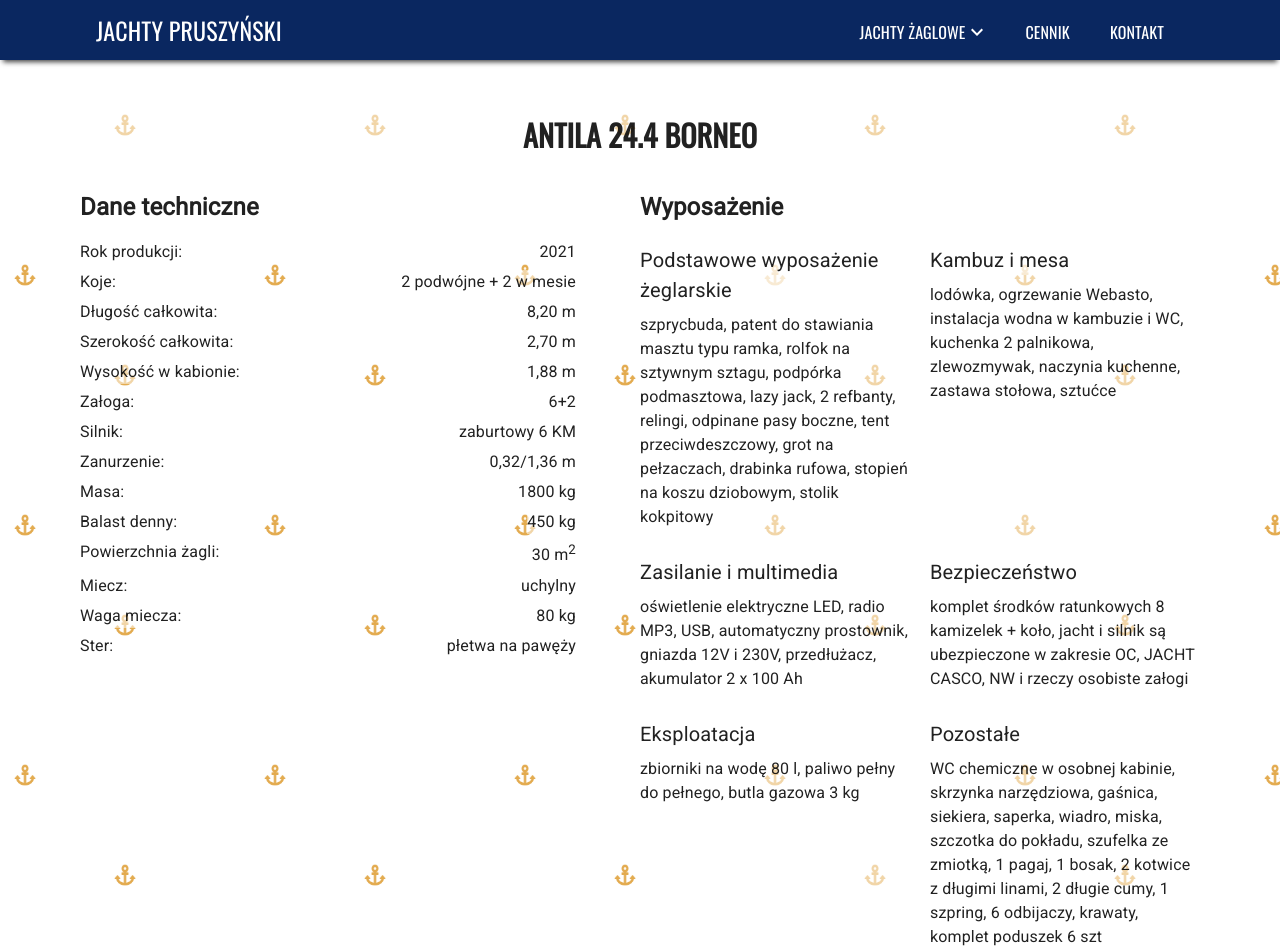
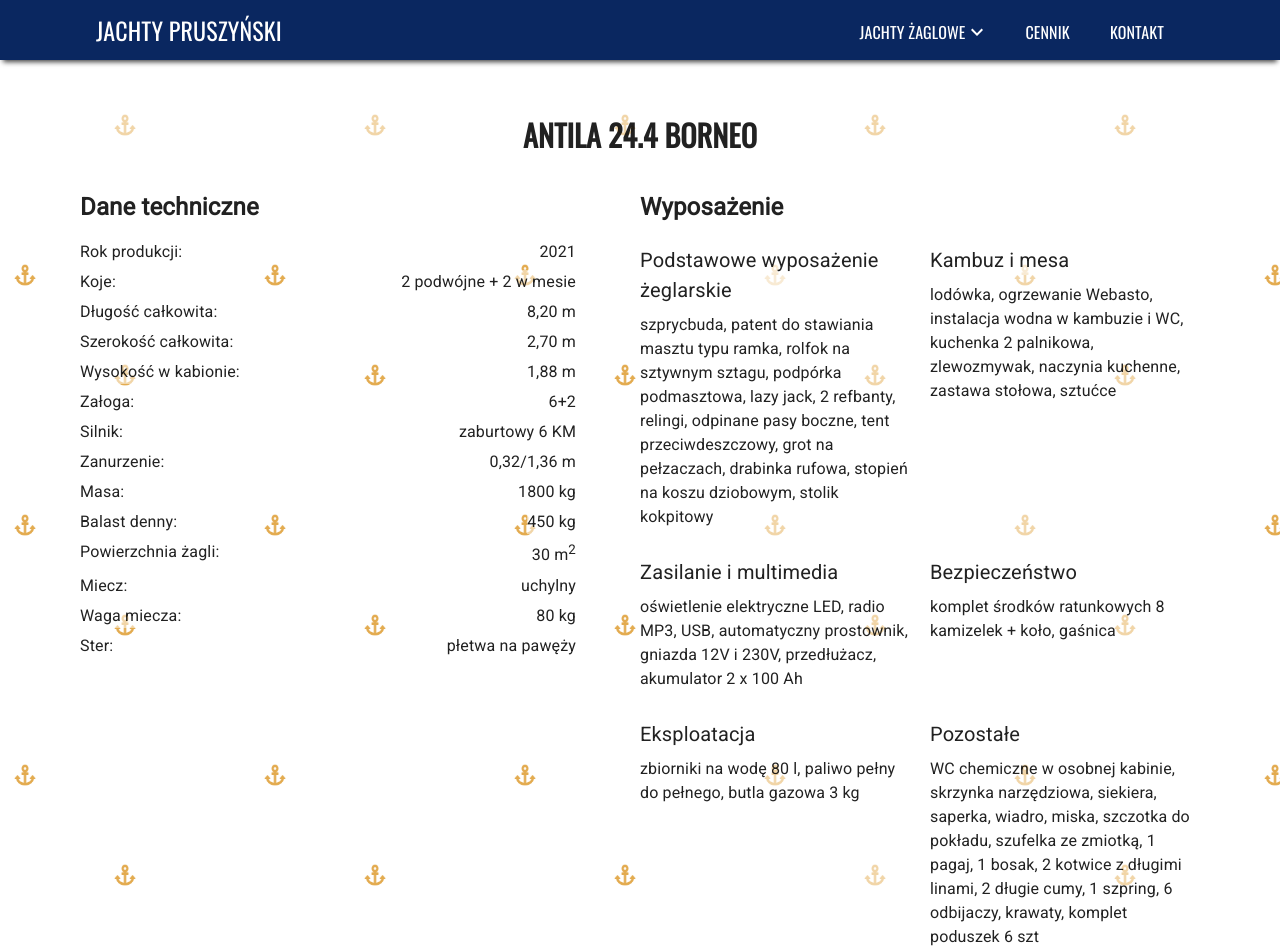
Before and after one commit to Ilshae/jachty-2, a React (Vite) app: page /antila-244-borneo in a window 1280 px wide. Shown: the top 952 px of the page. Built offline with nearby package versions, Linux system fonts and the light colour scheme.

Commit message:
remove information about insurance from yachts individual descriptions

```diff
--- a/src/data/yachts.ts
+++ b/src/data/yachts.ts
@@ -224,10 +224,7 @@ const yachts: Yacht[] = [
         "przedłużacz",
         "akumulator 2 x 120 Ah",
       ],
-      security: [
-        "komplet środków ratunkowych 8 kamizelek + koło",
-        "jacht i silnik są ubezpieczone w zakresie OC, JACHT CASCO, NW i rzeczy osobiste załogi",
-      ],
+      security: ["komplet środków ratunkowych 8 kamizelek + koło", "gaśnica"],
       exploitation: [
         "zbiorniki na wodę 2 x 30 l",
         "paliwo pełny do pełnego",
@@ -236,7 +233,6 @@ const yachts: Yacht[] = [
       other: [
         "WC chemiczne w osobnej kabinie",
         "skrzynka narzędziowa",
-        "gaśnica",
         "siekiera",
         "saperka",
         "wiadro",
@@ -387,10 +383,7 @@ const yachts: Yacht[] = [
         "przedłużacz",
         "akumulator 2 x 100 Ah",
       ],
-      security: [
-        "komplet środków ratunkowych 8 kamizelek + koło",
-        "jacht i silnik są ubezpieczone w zakresie OC, JACHT CASCO, NW i rzeczy osobiste załogi",
-      ],
+      security: ["komplet środków ratunkowych 8 kamizelek + koło", "gaśnica"],
       exploitation: [
         "zbiorniki na wodę 80 l",
         "paliwo pełny do pełnego",
@@ -399,7 +392,6 @@ const yachts: Yacht[] = [
       other: [
         "WC chemiczne w osobnej kabinie",
         "skrzynka narzędziowa",
-        "gaśnica",
         "siekiera",
         "saperka",
         "wiadro",
@@ -542,10 +534,7 @@ const yachts: Yacht[] = [
         "przedłużacz",
         "akumulator 2 x 100 Ah",
       ],
-      security: [
-        "komplet środków ratunkowych 8 kamizelek + koło",
-        "jacht i silnik są ubezpieczone w zakresie OC, JACHT CASCO, NW i rzeczy osobiste załogi",
-      ],
+      security: ["komplet środków ratunkowych 8 kamizelek + koło", "gaśnica"],
       exploitation: [
         "zbiorniki na wodę 2 x 20 l",
         "paliwo pełny do pełnego",
@@ -554,7 +543,6 @@ const yachts: Yacht[] = [
       other: [
         "WC chemiczne w osobnej kabinie",
         "skrzynka narzędziowa",
-        "gaśnica",
         "siekiera",
         "saperka",
         "wiadro",
@@ -703,10 +691,7 @@ const yachts: Yacht[] = [
         "przedłużacz",
         "akumulator 110 Ah",
       ],
-      security: [
-        "komplet środków ratunkowych 8 kamizelek + koło",
-        "jacht i silnik są ubezpieczone w zakresie OC, JACHT CASCO, NW i rzeczy osobiste załogi",
-      ],
+      security: ["komplet środków ratunkowych 8 kamizelek + koło", "gaśnica"],
       exploitation: [
         "zbiornik na wodę 80 l",
         "paliwo 12 l, pełny do pełnego",
@@ -715,7 +700,6 @@ const yachts: Yacht[] = [
       other: [
         "WC chemiczne w osobnej kabinie",
         "skrzynka narzędziowa",
-        "gaśnica",
         "siekiera",
         "saperka",
         "wiadro",
@@ -865,10 +849,7 @@ const yachts: Yacht[] = [
         "przedłużacz",
         "akumulator 2 x 100 Ah",
       ],
-      security: [
-        "komplet środków ratunkowych 8 kamizelek + koło",
-        "jacht i silnik są ubezpieczone w zakresie OC, JACHT CASCO, NW i rzeczy osobiste załogi",
-      ],
+      security: ["komplet środków ratunkowych 8 kamizelek + koło", "gaśnica"],
       exploitation: [
         "zbiorniki na wodę 80 l",
         "paliwo pełny do pełnego",
@@ -877,7 +858,6 @@ const yachts: Yacht[] = [
       other: [
         "WC chemiczne w osobnej kabinie",
         "skrzynka narzędziowa",
-        "gaśnica",
         "siekiera",
         "saperka",
         "wiadro",
@@ -1024,10 +1004,7 @@ const yachts: Yacht[] = [
         "przedłużacz",
         "akumulator 3 x 100 Ah",
       ],
-      security: [
-        "komplet środków ratunkowych 8 kamizelek + koło",
-        "jacht i silnik są ubezpieczone w zakresie OC, JACHT CASCO, NW i rzeczy osobiste załogi",
-      ],
+      security: ["komplet środków ratunkowych 8 kamizelek + koło", "gaśnica"],
       exploitation: [
         "zbiorniki na wodę 100 l",
         "paliwo pełny do pełnego",
@@ -1037,7 +1014,6 @@ const yachts: Yacht[] = [
         "TV",
         "WC chemiczne w osobnej kabinie",
         "skrzynka narzędziowa",
-        "gaśnica",
         "siekiera",
         "saperka",
         "wiadro",
@@ -1187,10 +1163,7 @@ const yachts: Yacht[] = [
         "przedłużacz",
         "akumulator 2 x 100 Ah",
       ],
-      security: [
-        "komplet środków ratunkowych 8 kamizelek + koło",
-        "jacht i silnik są ubezpieczone w zakresie OC, JACHT CASCO, NW i rzeczy osobiste załogi",
-      ],
+      security: ["komplet środków ratunkowych 8 kamizelek + koło", "gaśnica"],
       exploitation: [
         "zbiorniki na wodę 80 l",
         "paliwo pełny do pełnego",
@@ -1199,7 +1172,6 @@ const yachts: Yacht[] = [
       other: [
         "WC chemiczne w osobnej kabinie",
         "skrzynka narzędziowa",
-        "gaśnica",
         "siekiera",
         "saperka",
         "wiadro",
@@ -1342,10 +1314,7 @@ const yachts: Yacht[] = [
         "przedłużacz",
         "akumulator 2 x 100 Ah",
       ],
-      security: [
-        "komplet środków ratunkowych 8 kamizelek + koło",
-        "jacht i silnik są ubezpieczone w zakresie OC, JACHT CASCO, NW i rzeczy osobiste załogi",
-      ],
+      security: ["komplet środków ratunkowych 8 kamizelek + koło", "gaśnica"],
       exploitation: [
         "zbiorniki na wodę 80 l",
         "paliwo pełny do pełnego",
@@ -1354,7 +1323,6 @@ const yachts: Yacht[] = [
       other: [
         "WC chemiczne w osobnej kabinie",
         "skrzynka narzędziowa",
-        "gaśnica",
         "siekiera",
         "saperka",
         "wiadro",
@@ -1500,10 +1468,7 @@ const yachts: Yacht[] = [
         "przedłużacz",
         "akumulator 2 x 100 Ah",
       ],
-      security: [
-        "komplet środków ratunkowych 8 kamizelek + koło",
-        "jacht i silnik są ubezpieczone w zakresie OC, JACHT CASCO, NW i rzeczy osobiste załogi",
-      ],
+      security: ["komplet środków ratunkowych 8 kamizelek + koło", "gaśnica"],
       exploitation: [
         "zbiorniki na wodę 80 l",
         "paliwo pełny do pełnego",
@@ -1512,7 +1477,6 @@ const yachts: Yacht[] = [
       other: [
         "WC chemiczne w osobnej kabinie",
         "skrzynka narzędziowa",
-        "gaśnica",
         "siekiera",
         "saperka",
         "wiadro",
@@ -1665,10 +1629,7 @@ const yachts: Yacht[] = [
         "przedłużacz",
         "akumulator 2 x 100 Ah",
       ],
-      security: [
-        "komplet środków ratunkowych 8 kamizelek + koło",
-        "jacht i silnik są ubezpieczone w zakresie OC, JACHT CASCO, NW i rzeczy osobiste załogi",
-      ],
+      security: ["komplet środków ratunkowych 8 kamizelek + koło", "gaśnica"],
       exploitation: [
         "zbiorniki na wodę 100 l",
         "paliwo pełny do pełnego",
@@ -1677,7 +1638,6 @@ const yachts: Yacht[] = [
       other: [
         "WC chemiczne w osobnej kabinie",
         "skrzynka narzędziowa",
-        "gaśnica",
         "siekiera",
         "saperka",
         "wiadro",
@@ -1815,10 +1775,7 @@ const yachts: Yacht[] = [
         "przedłużacz",
         "akumulator 2 x 10 Ah",
       ],
-      security: [
-        "komplet środków ratunkowych 8 kamizelek + koło",
-        "jacht i silnik są ubezpieczone w zakresie OC, JACHT CASCO, NW i rzeczy osobiste załogi",
-      ],
+      security: ["komplet środków ratunkowych 8 kamizelek + koło", "gaśnica"],
       exploitation: [
         "zbiorniki na wodę 80 l",
         "paliwo pełny do pełnego",
@@ -1827,7 +1784,6 @@ const yachts: Yacht[] = [
       other: [
         "WC chemiczne w osobnej kabinie",
         "skrzynka narzędziowa",
-        "gaśnica",
         "siekiera",
         "saperka",
         "wiadro",
@@ -1972,10 +1928,7 @@ const yachts: Yacht[] = [
         "przedłużacz",
         "akumulator 2 x 120 Ah",
       ],
-      security: [
-        "komplet środków ratunkowych 8 kamizelek + koło",
-        "jacht i silnik są ubezpieczone w zakresie OC, JACHT CASCO, NW i rzeczy osobiste załogi",
-      ],
+      security: ["komplet środków ratunkowych 8 kamizelek + koło", "gaśnica"],
       exploitation: [
         "zbiorniki na wodę 2 x 30 l",
         "paliwo pełny do pełnego",
@@ -1984,7 +1937,6 @@ const yachts: Yacht[] = [
       other: [
         "WC chemiczne w osobnej kabinie",
         "skrzynka narzędziowa",
-        "gaśnica",
         "siekiera",
         "saperka",
         "wiadro",
```
